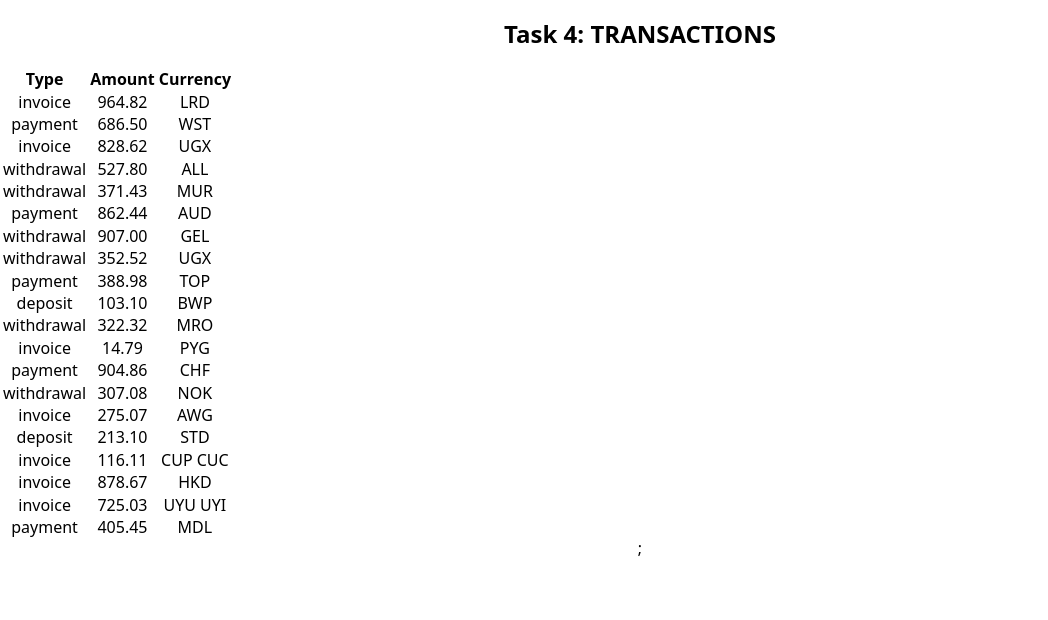
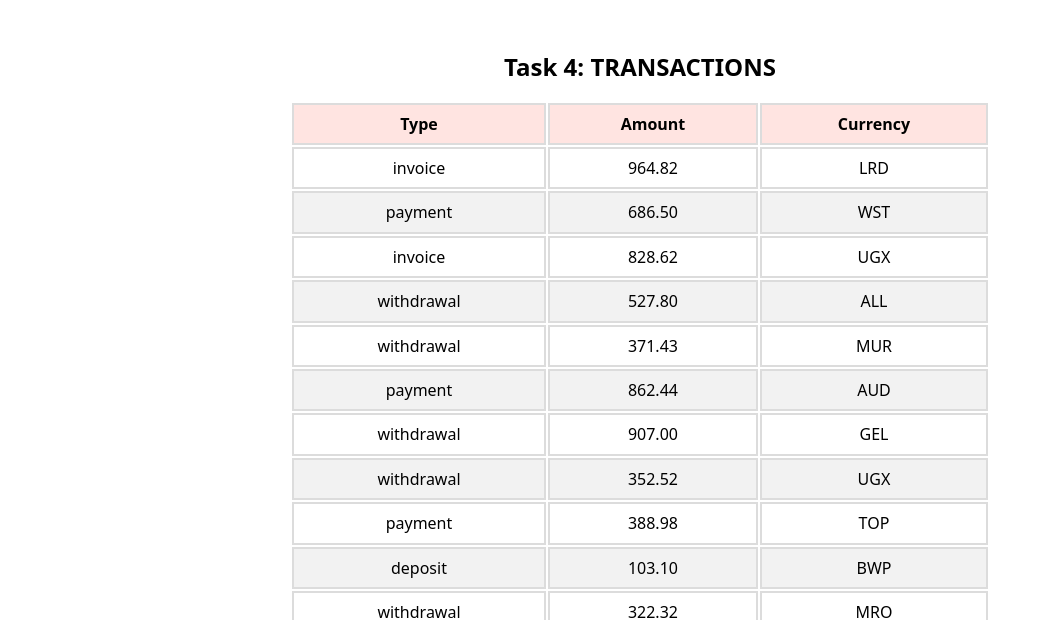
Before and after one commit to julia22-lav/goit-react-hw-01-components, a React (Create React App) app: page / in a window 1280 px wide. Shown: the part 1594-2214 px from the top of the page, without its empty margins (0-1048 px from the left). Before the commit the page ends 2153 px from the top, so only its background shows below. Built offline with nearby package versions, Linux system fonts and the light colour scheme.

Commit message:
transactions styles added

```diff
--- a/src/components/FriendList/FriendList.module.css
+++ b/src/components/FriendList/FriendList.module.css
@@ -1,4 +1,4 @@
 .friendList {
-    display: block;
-    margin-left: 300px;
+    display: inline-block;
+    text-align: center;
 }
--- a/src/components/FriendList/FriendListItem/FriendListItem.module.css
+++ b/src/components/FriendList/FriendListItem/FriendListItem.module.css
@@ -17,7 +17,7 @@
 .item {
   display: flex;
   align-items: center;
-  width: 300px;
+  width: 350px;
   padding: 20px;
   margin: 20px;
   border-radius: 10px;
--- a/src/components/TransactionHistory/TransactionHistory.module.css
+++ b/src/components/TransactionHistory/TransactionHistory.module.css
@@ -0,0 +1,18 @@
+.transactionHistory {
+    margin: 0 auto;
+    width: 700px;
+  }
+
+td, th {
+  border: 2px solid gainsboro;
+  padding: 10px;
+ }
+
+ tr:nth-child(even) {
+  background-color: #f2f2f2;
+}
+
+th {
+  background-color:mistyrose;
+  color: black;
+  }
```
